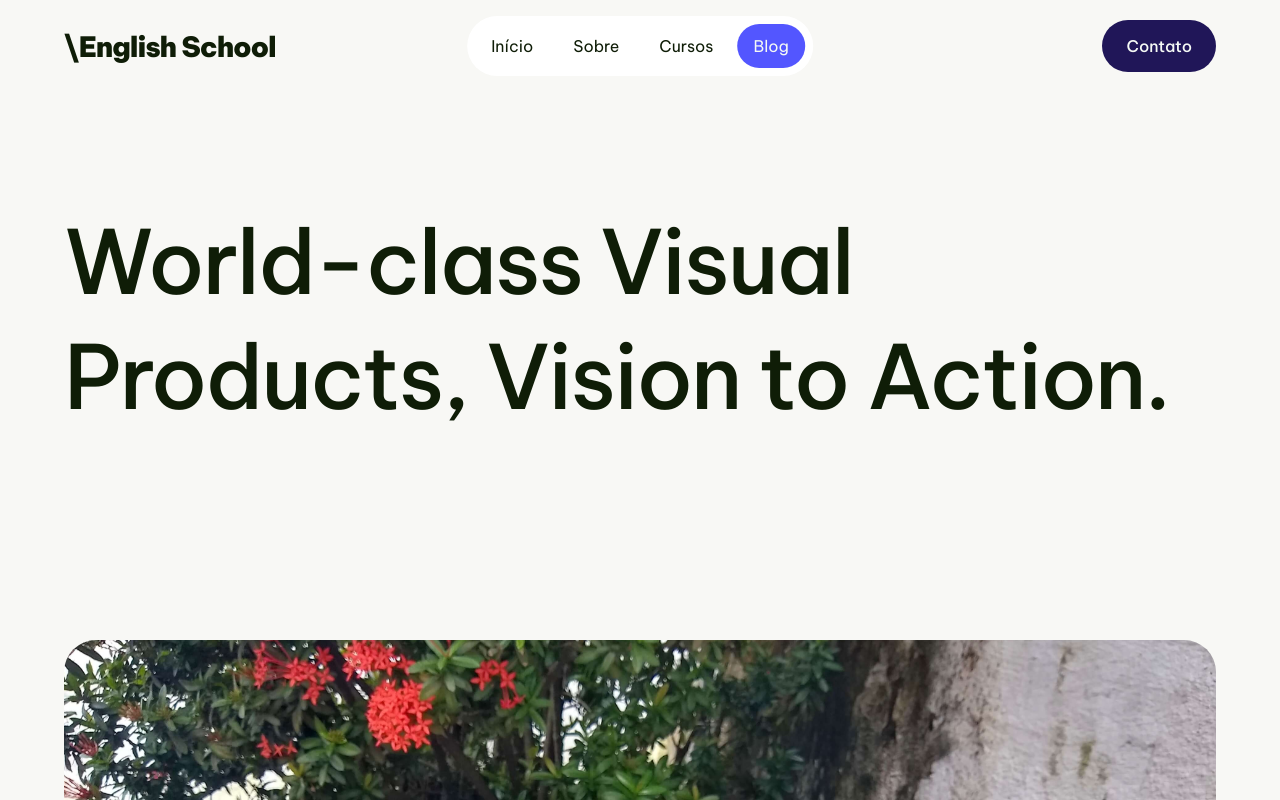
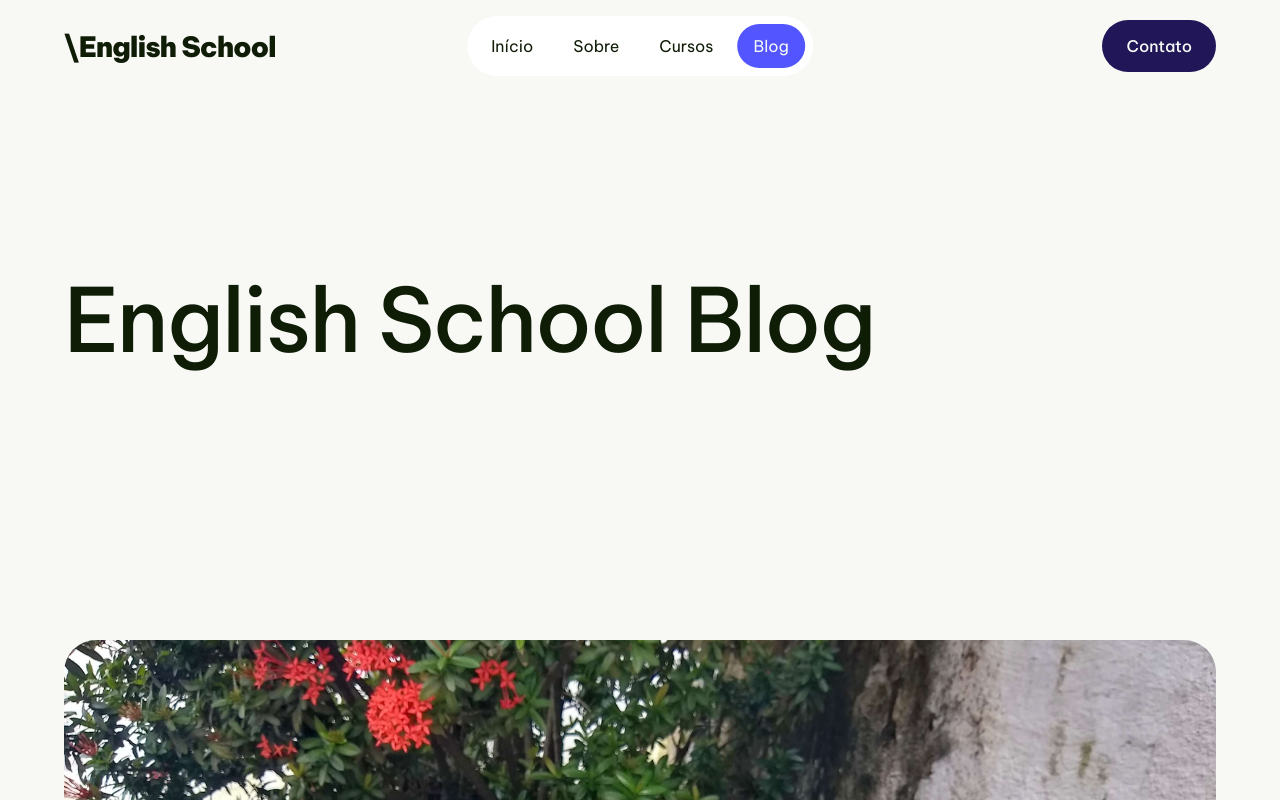
Before and after one commit to SnayderRodrigues/react-study, a React (Vite) app: page /work in a window 1280 px wide. Shown: the top 800 px of the page. Built offline with nearby package versions, Linux system fonts and the light colour scheme.

Commit message:
update: blog page with new copy text

```diff
--- a/src/pages/work/WorkPage.jsx
+++ b/src/pages/work/WorkPage.jsx
@@ -7,7 +7,7 @@ const WorkPage = () => {
     <main id="workpage">
       <section className="workPage-hero">
         <div className="wrapper workPage-hero__wrapper">
-          <h1>World-class Visual <br />Products, Vision to Action.</h1>
+          <h1>English School Blog</h1>
         </div>
       </section>
       <section className="workPage-works">
```
